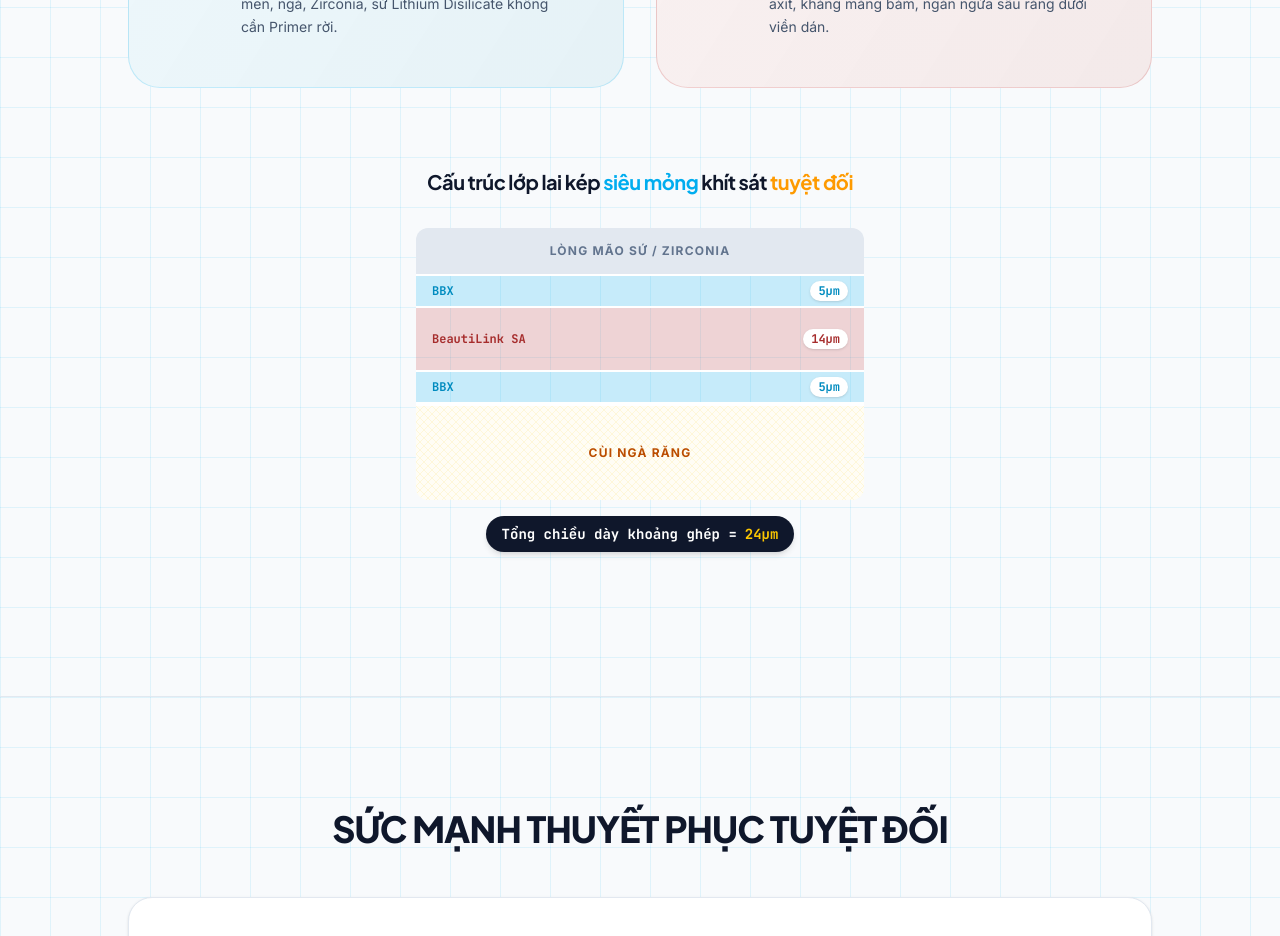
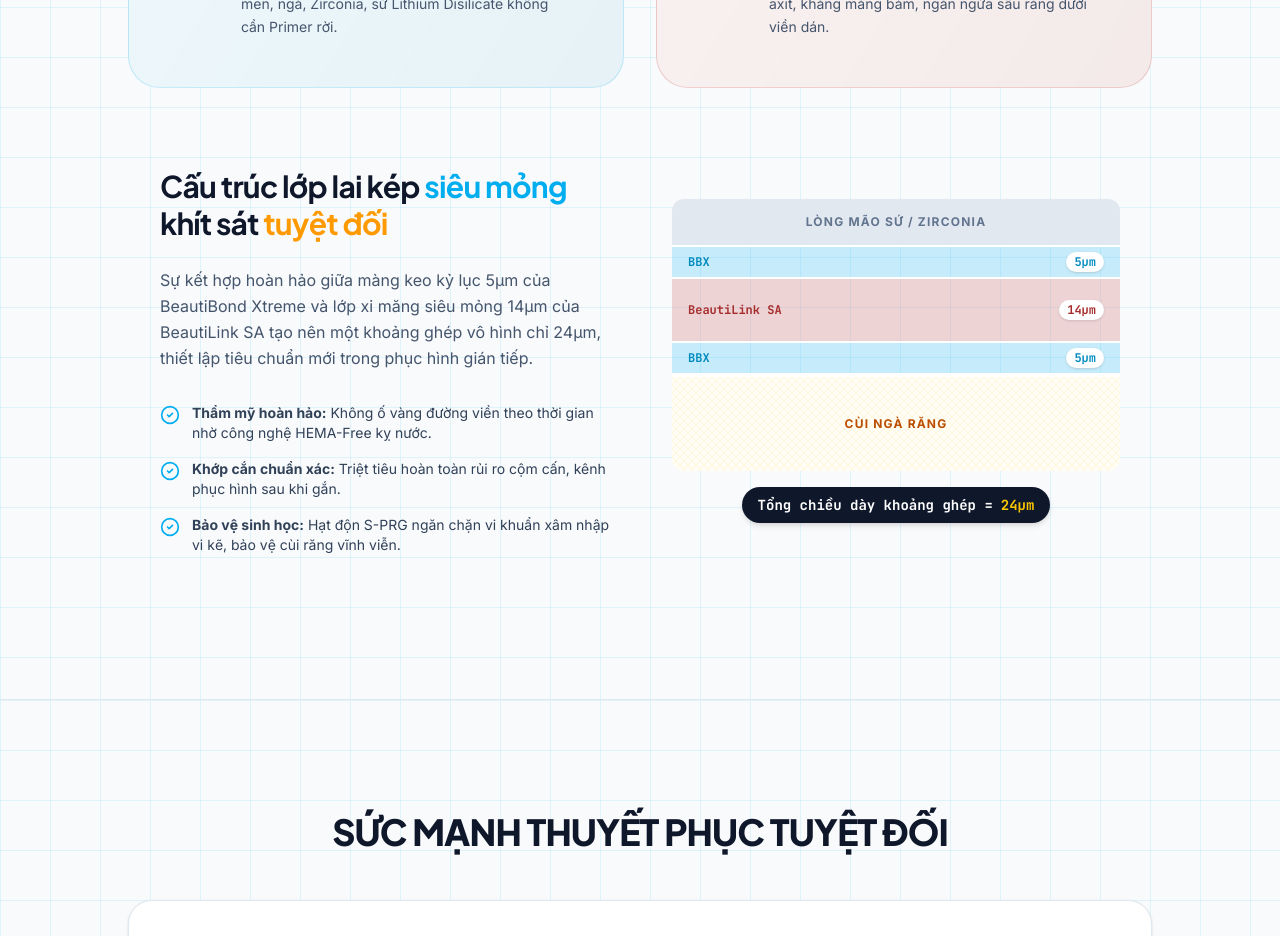
Before and after one commit to nienmarketing-netizen/shofu.sota-d.com, a React (Vite) app: page /giai-phap/phuc-hinh-gian-tiep in a window 1280 px wide. Shown: the part 3060-3996 px from the top of the page. Built offline with nearby package versions, Linux system fonts and the light colour scheme.

Commit message:
feat(ui): convert 24um diagram section into a 2-column grid with USPs on the left

```diff
--- a/src/components/shofu/solutions/IndirectRestoration.tsx
+++ b/src/components/shofu/solutions/IndirectRestoration.tsx
@@ -291,9 +291,34 @@
         </div>
 
         {/* The 24um Diagram */}
-        <div className="rounded-3xl p-8 max-w-3xl mx-auto">
-          <h4 className="text-center font-heading font-bold text-xl text-slate-900 mb-8">Cấu trúc lớp lai kép <span className="text-[#00ADEF]">siêu mỏng</span> khít sát <span className="text-amber-500">tuyệt đối</span></h4>
-          <div className="flex flex-col items-center w-full max-w-md mx-auto">
+        <div className="rounded-3xl p-8 max-w-6xl mx-auto">
+          <div className="grid grid-cols-1 lg:grid-cols-2 gap-12 items-center">
+            {/* Left Column: Text */}
+            <div className="space-y-6">
+              <h4 className="font-heading font-bold text-2xl sm:text-3xl text-slate-900 leading-tight">
+                Cấu trúc lớp lai kép <span className="text-[#00ADEF]">siêu mỏng</span> khít sát <span className="text-amber-500">tuyệt đối</span>
+              </h4>
+              <p className="text-slate-600 text-base leading-relaxed">
+                Sự kết hợp hoàn hảo giữa màng keo kỷ lục 5µm của BeautiBond Xtreme và lớp xi măng siêu mỏng 14µm của BeautiLink SA tạo nên một khoảng ghép vô hình chỉ 24µm, thiết lập tiêu chuẩn mới trong phục hình gián tiếp.
+              </p>
+              <ul className="space-y-4 pt-2">
+                <li className="flex items-start gap-3">
+                  <CheckCircle2 className="w-5 h-5 text-[#00ADEF] shrink-0 mt-0.5" />
+                  <p className="text-sm text-slate-700"><strong>Thẩm mỹ hoàn hảo:</strong> Không ố vàng đường viền theo thời gian nhờ công nghệ HEMA-Free kỵ nước.</p>
+                </li>
+                <li className="flex items-start gap-3">
+                  <CheckCircle2 className="w-5 h-5 text-[#00ADEF] shrink-0 mt-0.5" />
+                  <p className="text-sm text-slate-700"><strong>Khớp cắn chuẩn xác:</strong> Triệt tiêu hoàn toàn rủi ro cộm cấn, kênh phục hình sau khi gắn.</p>
+                </li>
+                <li className="flex items-start gap-3">
+                  <CheckCircle2 className="w-5 h-5 text-[#00ADEF] shrink-0 mt-0.5" />
+                  <p className="text-sm text-slate-700"><strong>Bảo vệ sinh học:</strong> Hạt độn S-PRG ngăn chặn vi khuẩn xâm nhập vi kẽ, bảo vệ cùi răng vĩnh viễn.</p>
+                </li>
+              </ul>
+            </div>
+
+            {/* Right Column: Diagram */}
+            <div className="flex flex-col items-center w-full max-w-md mx-auto lg:mx-0 lg:ml-auto">
               {/* Lòng mão sứ */}
               <div className="w-full h-12 bg-slate-200 rounded-t-xl flex items-center justify-center border-b-2 border-white">
                 <span className="font-bold text-slate-500 uppercase tracking-widest text-xs">Lòng mão sứ / Zirconia</span>
@@ -320,6 +345,7 @@
               </div>
               <div className="mt-4 bg-slate-900 text-white px-4 py-2 rounded-full font-mono font-bold text-sm shadow-md flex items-center gap-2">
                 Tổng chiều dày khoảng ghép = <span className="text-yellow-400">24µm</span>
+              </div>
             </div>
           </div>
         </div>
```
Lines whose indentation alone changed are shown as unchanged.
